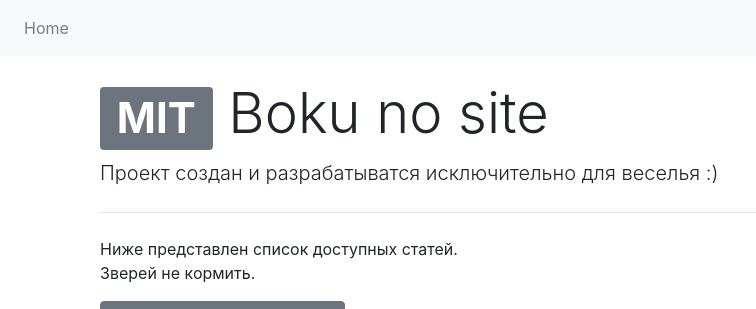
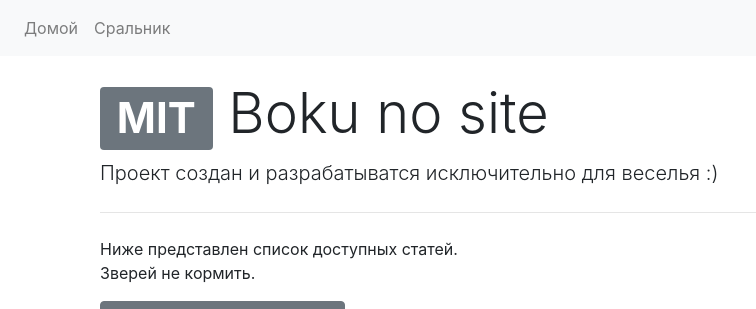
Before and after one commit to Yahenni/bokunosite, a Python web app: template app/templates/index.html in a window 1280 px wide. Shown: the top 309 px of the page, without its empty margins (0-756 px from the left). Run offline with Jinja, Linux system fonts and the light colour scheme; the template is opened without the code that fills it, so the values that code supplies are empty; some libraries are stand-ins or nearby versions.

Commit message:
В навбар добавлен эллемент 'сральник'

```diff
--- a/app/routes.py
+++ b/app/routes.py
@@ -44,3 +44,8 @@ def aboutme():
         useragent=useragent,
         ip=ip
     )
+
+
+@app.route('/trash')
+def trash():
+    return redirect("https://2ch.hk/ga/")
--- a/app/templates/base.html
+++ b/app/templates/base.html
@@ -30,7 +30,8 @@
         </button>
         <div class="collapse navbar-collapse" id="navbarSupportedContent">
             <ul class="navbar-nav mr-auto">
-                {{ render_nav_item('index', 'Home', use_li=True) }}
+                {{ render_nav_item('index', 'Домой', use_li=True) }}
+		{{ render_nav_item('trash', 'Сральник', use_li=True) }}
             </ul>
         </div>
     </nav>
```
